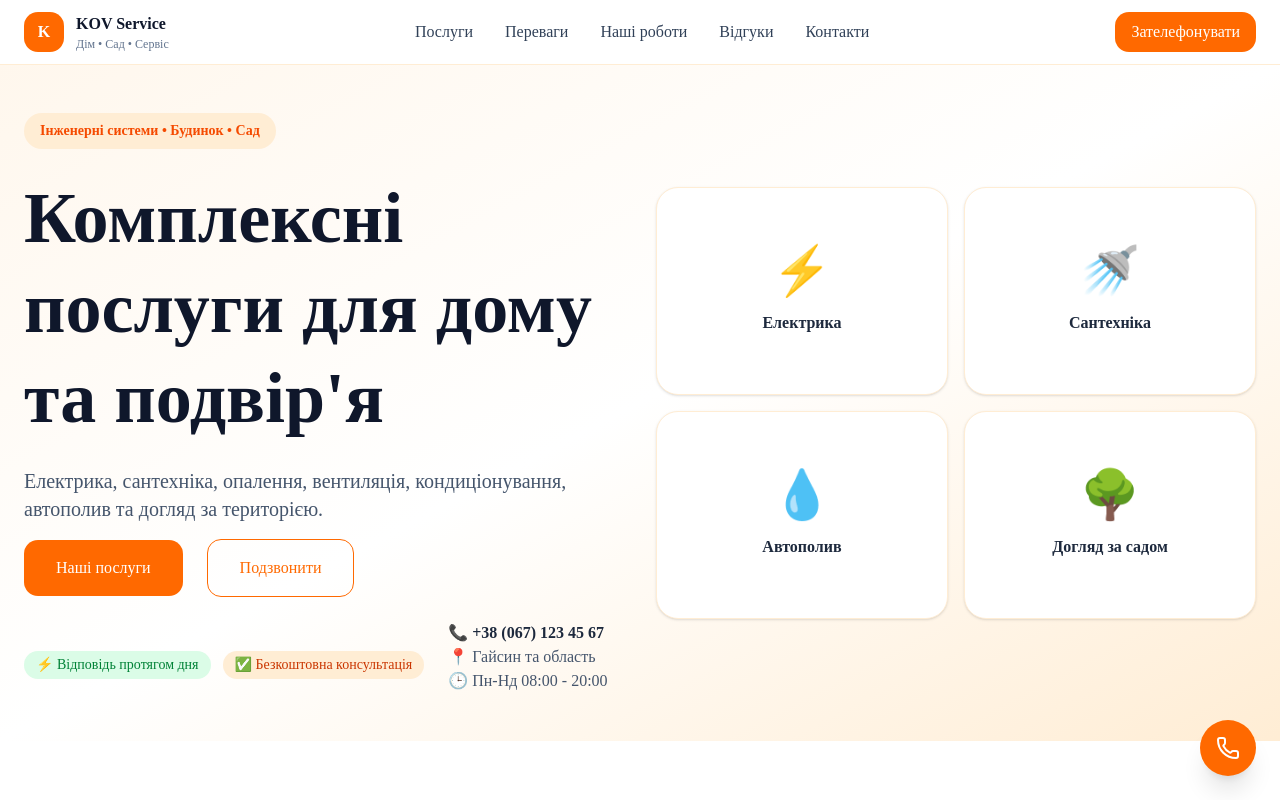
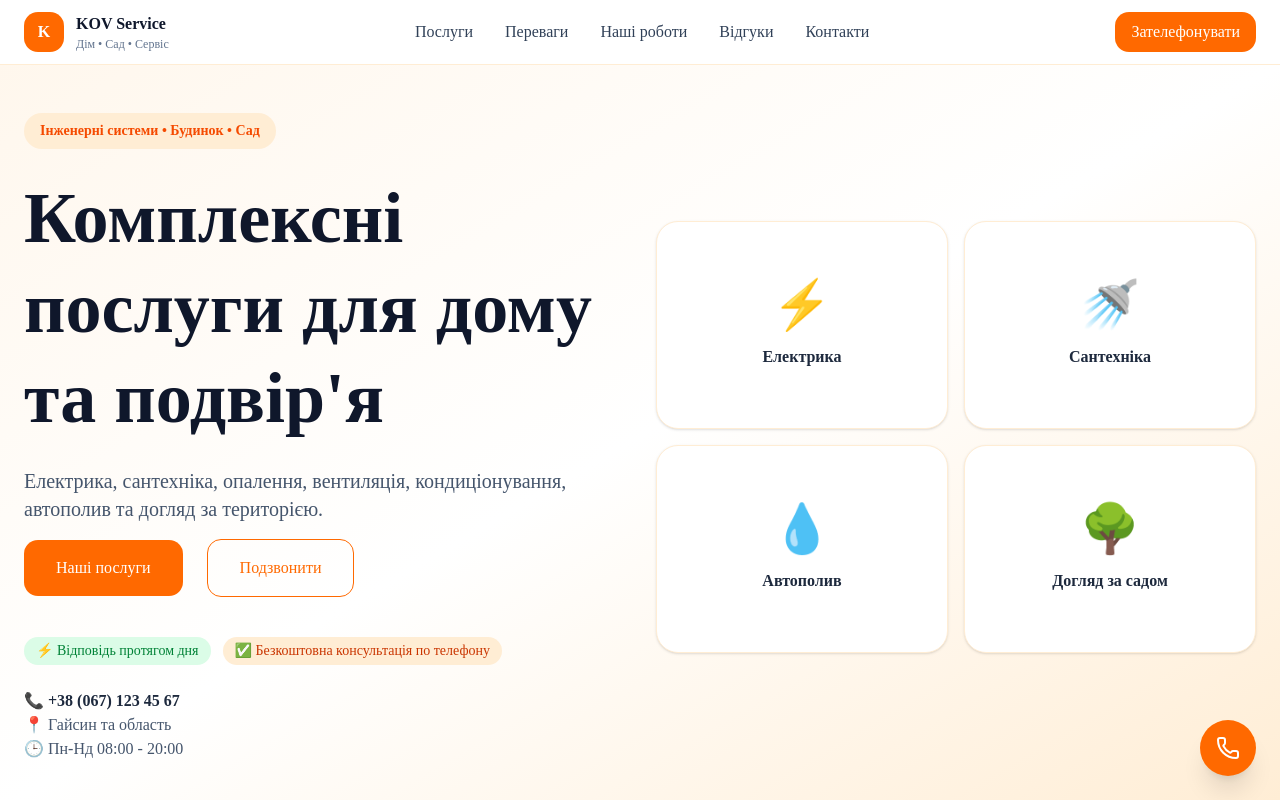
Before and after one commit to KovAlex010422/kov-service, a Next.js app: page / in a window 1280 px wide. Shown: the top 800 px of the page. Built offline with nearby package versions, Linux system fonts and the light colour scheme.

Commit message:
change some info

```diff
--- a/src/components/sections/Hero/Hero.jsx
+++ b/src/components/sections/Hero/Hero.jsx
@@ -104,7 +104,7 @@ export default function Hero() {
       text-sm
     "
               >
-                ✅ Безкоштовна консультація
+                ✅ Безкоштовна консультація по телефону
               </span>
 
             </div>
--- a/src/components/sections/ServiceArea/ServiceArea.jsx
+++ b/src/components/sections/ServiceArea/ServiceArea.jsx
@@ -7,6 +7,7 @@ export default function ServiceArea() {
     "Бершадь",
     "Теплик",
     "Вінниця",
+    "Умань",
   ];
 
   return (
@@ -18,7 +19,7 @@ export default function ServiceArea() {
         </h2>
 
         <p className="text-center text-slate-600 mb-8">
-          Виїзд на об'єкти та консультації
+          Виїзд на об'єкти та консультації по домовленості
         </p>
 
         <div className="flex flex-wrap justify-center gap-3">
```
